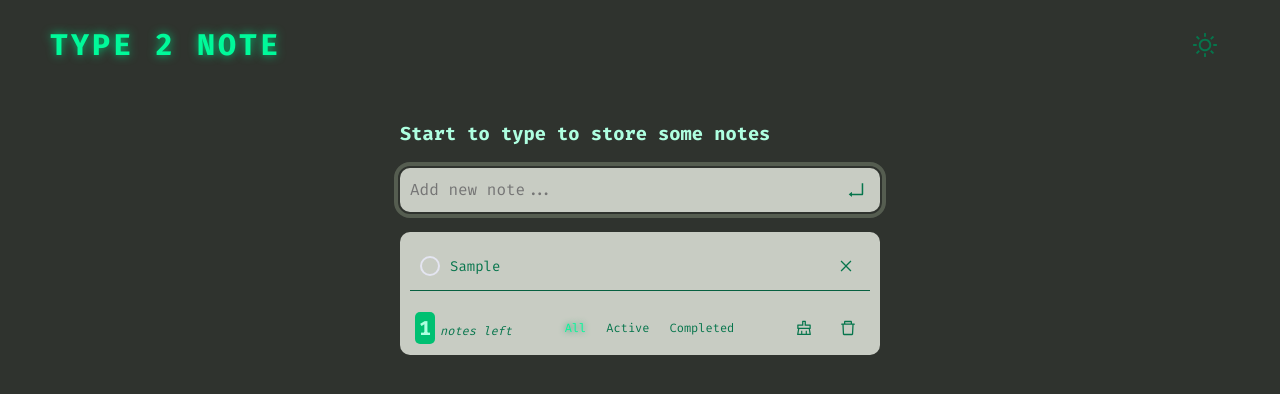
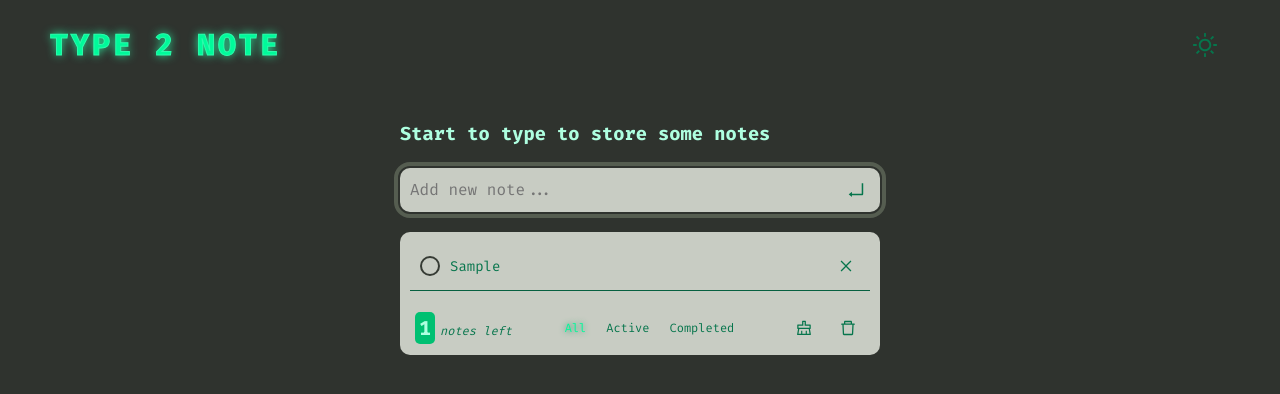
Before and after one commit to bakNa2t/type2note, a React (Vite) app: page / in a window 1280 px wide. Both pictures are taken after typing "Sample" into the empty fields and a click on the button 856 px from the left and 190 px from the top of the page. Shown: the top 394 px of the page. Built offline with nearby package versions, Linux system fonts and the light colour scheme; the HTML template or start-up script is replaced by a standard one.

Commit message:
Updated CheckboxCustom styles

```diff
--- a/src/styles/GlobalStyles.js
+++ b/src/styles/GlobalStyles.js
@@ -6,14 +6,14 @@ const GlobalStyles = createGlobalStyle`
     &, &.light-mode {
         --background-gradient: linear-gradient(hsl(157, 100%, 49%), hsl(106, 29%, 37%));
 
-        --color-blue: #3a7bfd;
+        /* --color-blue: #3a7bfd;
         --color-blue-dark: #0070f3;
 
         --color-blue-zola-600: #393a4c;
         --color-blue-zola-700: #25273c;
         --color-blue-light-200: #e4e5f1;
         --color-blue-light-300: #c2c2c2;
-        --color-blue-light-700: #777a92;
+        --color-blue-light-700: #777a92; */
 
         //ebony
         --color-ebony-100:#e3e6e1;
@@ -39,11 +39,11 @@ const GlobalStyles = createGlobalStyle`
     }
 
     &.dark-mode {
-        --color-blue-zola-600: #25273c;
+        /* --color-blue-zola-600: #25273c;
         --color-blue-zola-700: #393a4c;
         --color-blue-light-200: #777a92;
         --color-blue-light-300: #c2c2c2;
-        --color-blue-light-700: #e4e5f1;
+        --color-blue-light-700: #e4e5f1; */
 
         --color-ebony-100:#2f332e;
         --color-ebony-200:#363b34;
@@ -65,51 +65,6 @@ const GlobalStyles = createGlobalStyle`
         --color-spring-green-800:#aeffe0;
         --color-spring-green-900:#d5ffef;
     }
-
-    /* &.light-mode {
-      //ebony
-      --color-ebony-100:#e3e6e1;
-      --color-ebony-200:#c8ccc3;
-      --color-ebony-300:#a4aa9e;
-      --color-ebony-400:#7f8879;
-      --color-ebony-500:#646d5f;
-      --color-ebony-600:#555d50;
-      --color-ebony-700:#42473e
-      --color-ebony-800:#363b34
-      --color-ebony-900:#2f332e
-
-      //spring green
-      --color-spring-green-100:#d5ffef;
-      --color-spring-green-200:#aeffe0;
-      --color-spring-green-300:#70ffc9;
-      --color-spring-green-400:#2bfdac;
-      --color-spring-green-500:#00fa9a;
-      --color-spring-green-600:#00c072;
-      --color-spring-green-700:#00965c;
-      --color-spring-green-800:#06754c;
-      --color-spring-green-900:#076040;
-    }
-    &.dark-mode {
-      --color-ebony-100:#2f332e
-      --color-ebony-200:#363b34
-      --color-ebony-300:#42473e
-      --color-ebony-400:#555d50;
-      --color-ebony-500:#646d5f;
-      --color-ebony-600:#7f8879;
-      --color-ebony-700:#a4aa9e;
-      --color-ebony-800:#c8ccc3;
-      --color-ebony-900:#e3e6e1;
-
-      --color-spring-green-100:#076040;
-      --color-spring-green-200:#06754c;
-      --color-spring-green-300:#00965c;
-      --color-spring-green-400:#00c072;
-      --color-spring-green-500:#00fa9a;
-      --color-spring-green-600:#2bfdac;
-      --color-spring-green-700:#70ffc9;
-      --color-spring-green-800:#aeffe0;
-      --color-spring-green-900:#d5ffef;
-    } */
 }
 
 *,
--- a/src/ui-blocks/CheckboxChecked.jsx
+++ b/src/ui-blocks/CheckboxChecked.jsx
@@ -8,11 +8,12 @@ const CheckboxChecked = styled.span`
   width: 2rem;
   border: 2px solid transparent;
   background: var(--background-gradient) border-box;
+  box-shadow: 0 0 0.4rem var(--color-spring-green-300);
 
   &::after {
     content: "✓";
     position: absolute;
-    color: var(--color-blue-light-200);
+    color: var(--color-spring-green-900);
     display: flex;
     top: -2px;
     left: 50%;
--- a/src/ui-blocks/CheckboxCustom.jsx
+++ b/src/ui-blocks/CheckboxCustom.jsx
@@ -11,10 +11,10 @@ const StyledCheckboxCustom = styled.button`
 
   border: none;
   background-color: transparent;
-  color: var(--color-blue-light-200);
+  color: var(--color-ebony-200);
 
   &:hover {
-    color: var(--color-blue-light-700);
+    color: var(--color-spring-green-500);
   }
 `;
 
@@ -24,17 +24,15 @@ const CheckboxCircle = styled.span`
   border-radius: 50%;
   height: 2rem;
   width: 2rem;
-  border: 2px solid var(--color-blue-light-700);
+  border: 2px solid var(--color-ebony-200);
   z-index: 100;
 
   &:hover {
-    background: linear-gradient(
-          var(--color-blue-zola-600),
-          var(--color-blue-zola-600)
-        )
+    background: linear-gradient(var(--color-ebony-800), var(--color-ebony-800))
         padding-box,
       var(--background-gradient) border-box;
     border: 2px solid transparent;
+    box-shadow: 0 0 0.4rem var(--color-ebony-100);
   }
 `;
 
--- a/src/ui-blocks/Header.jsx
+++ b/src/ui-blocks/Header.jsx
@@ -24,7 +24,8 @@ const Logo = styled.div`
   font-weight: 700;
   letter-spacing: 3px;
   color: var(--color-spring-green-500);
-  text-shadow: 0 0 1rem var(--color-spring-green-400);
+  text-shadow: 0 0 1rem var(--color-spring-green-600);
+  -webkit-text-stroke: 0.1rem var(--color-spring-green-600);
 `;
 
 function Header() {
```
